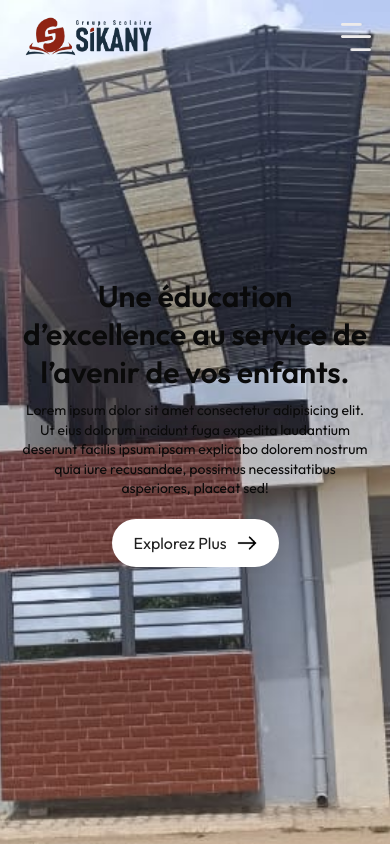
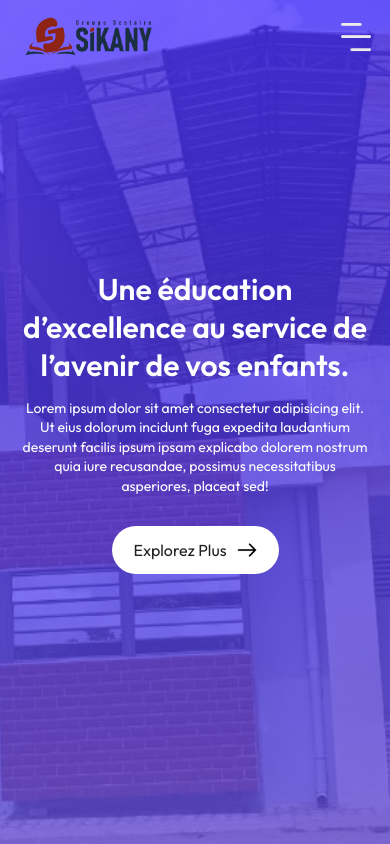
Before and after one commit to AbdelazizSangare/sikany, a React (Vite) app: page / in a window 390 px wide. Shown: the top 844 px of the page. Built offline with nearby package versions, Linux system fonts and the light colour scheme.

Commit message:
Fix: configuration for Vercel deployment

```diff
--- a/src/Components/Hero/Hero.css
+++ b/src/Components/Hero/Hero.css
@@ -1,10 +1,10 @@
 .hero{
     width: 100%;
     min-height: 100vh;
-    background: url('../../assets/hero.jpg');
+    background: linear-gradient(rgba(62, 32, 252, 0.7),rgba(92, 71, 233, 0.7)), url('../../assets/hero.jpg');
     background-size: cover;
     background-position: center;
-    color: #0a0a0a;
+    color: #fff;
     display: flex;
     align-items: center;
     justify-content: center;
@@ -38,6 +38,6 @@
     }
     .hero-text p{
         font-size: 14px;
-        margin: 15px aua 30px;
+        margin: 15px auto 30px;
     }
 }
```
